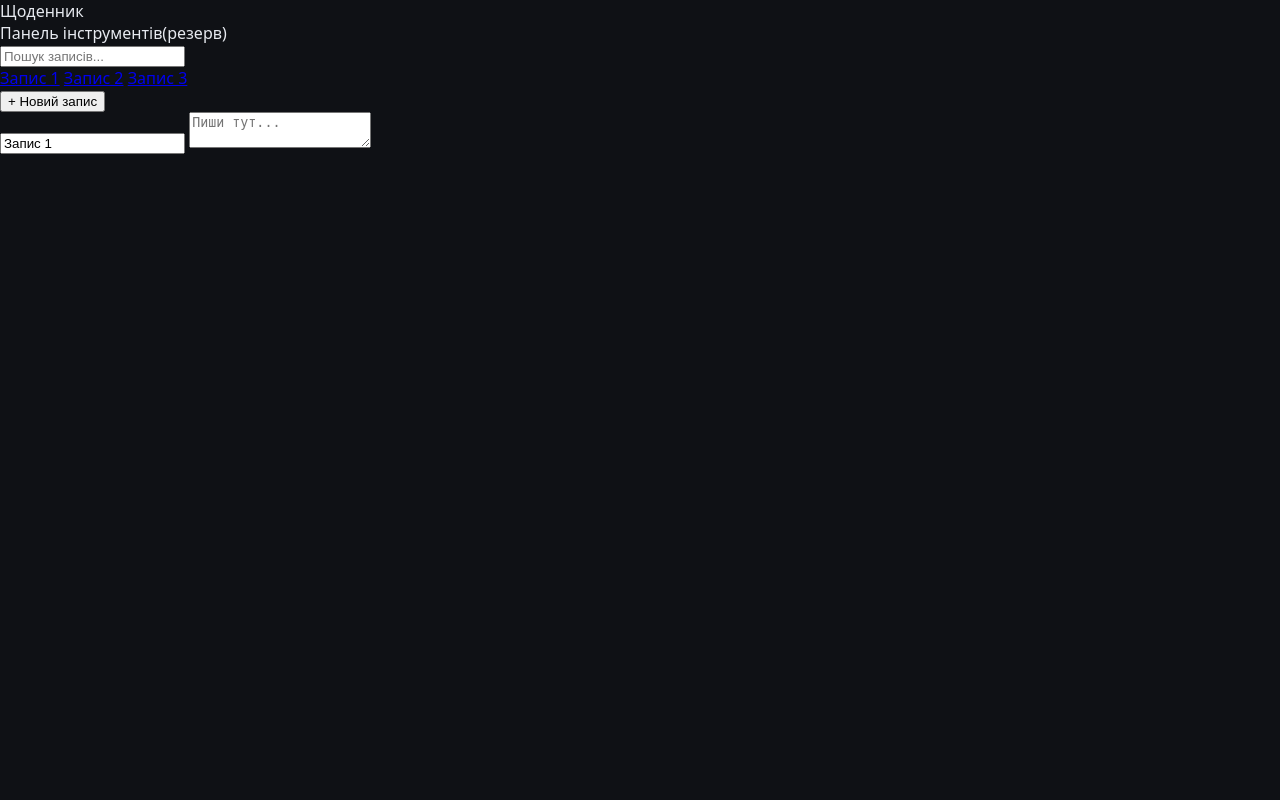
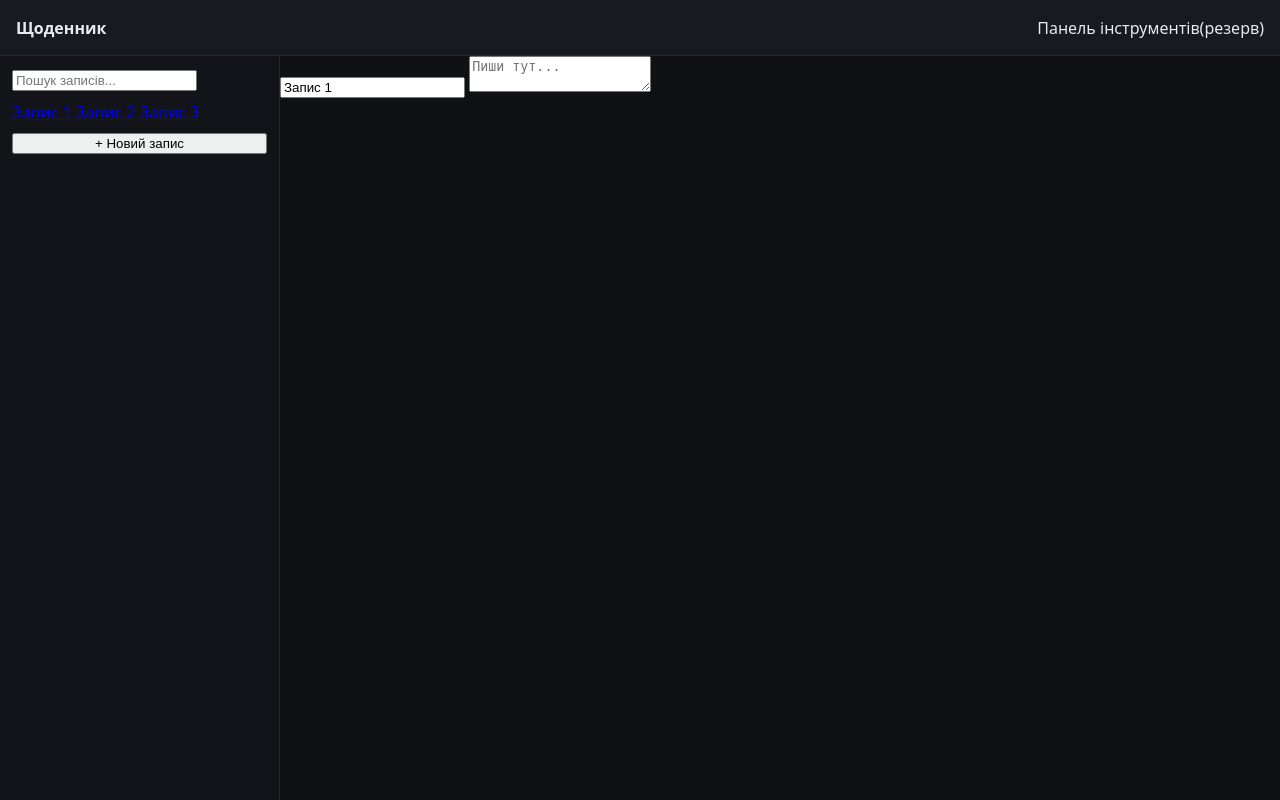
Before and after one commit to ArTeGaS-2/ND-12-00-python-second-year-25-26, a Flask app: page / in a window 1280 px wide. Run offline with Flask 3, Linux system fonts and the light colour scheme.

Commit message:
Продовжили роботу над styles.css

```diff
--- /dev/null
+++ b/Flask_Site/static/css/styles.css
@@ -0,0 +1,52 @@
+:root{
+    --topbar-h: 56px;
+    --sidebar-w: 280px;
+    --bg: #0f1115;
+    --card: #171a21;
+    --text: #e7eaf0;
+    --muted: #9aa3b2;
+    --accent: #3b82f6;
+    --border: #242833;
+}
+
+*{ box-sizing: border-box;}
+html, body{ height: 100%; margin: 0;}
+body{
+    font-family: system-ui, -apple-system, 'Segoe UI', Roboto, Arial;
+    color: var(--text);
+    background: var(--bg);
+}
+
+.app{
+    display: grid;
+    grid-template-rows: var(--topbar-h) 1fr;
+    grid-template-columns: var(--sidebar-w) 1fr;
+    height: 100vh;
+}
+
+.topbar{
+    grid-column: 1/3;
+    display: flex; align-items: center; justify-content: space-between;
+    padding: 0 16px;
+    background: var(--card);
+    border-bottom: 1px solid var(--border);
+}
+.brand { font-weight: 700;}
+.topbar-placeholder {color: var(--muted); font-size: 14px;}
+
+.main{
+    grid-column: 1/3;
+    display: grid;
+    grid-template-columns: var(--sidebar-w) 1fr;
+    min-height: 0;
+}
+
+.sidebar{
+    display: flex;
+    flex-direction: column;
+    gap: 10px;
+    padding: 12px;
+    background: #12141a;
+    border-right: 1px solid var(--border);
+    min-height: 0;
+}
--- a/Flask_Site/statics/css/styles.css
+++ /dev/null
@@ -1,18 +0,0 @@
-:root{
-    --topbar-h: 56px;
-    --sidebar-w: 280px;
-    --bg: #0f1115;
-    --card: #171a21;
-    --text: #e7eaf0;
-    --muted: #9aa3b2;
-    --accent: #3b82f6;
-    --border: #242833;
-}
-
-*{ box-sizing: border-box;}
-html, body{ height: 100%; margin: 0;}
-body{
-    font-family: system-ui, -apple-system, 'Segoe UI', Roboto, Arial;
-    color: var(--text);
-    background: var(--bg);
-}
--- a/Flask_Site/templates/index.html
+++ b/Flask_Site/templates/index.html
@@ -13,8 +13,6 @@
             <div class="brand">Щоденник</div>
             <div class="toolbar-placeholder">Панель інструментів(резерв)</div>
         </header>
-    </div>
-
         <div class="main">
             <aside class="sidebar">
                 <div class="search-wrap">
@@ -34,5 +32,6 @@
                 </div>
             </section>
         </div>
+    </div>
 </body>
 </html>
```
Lines whose indentation alone changed are shown as unchanged.
